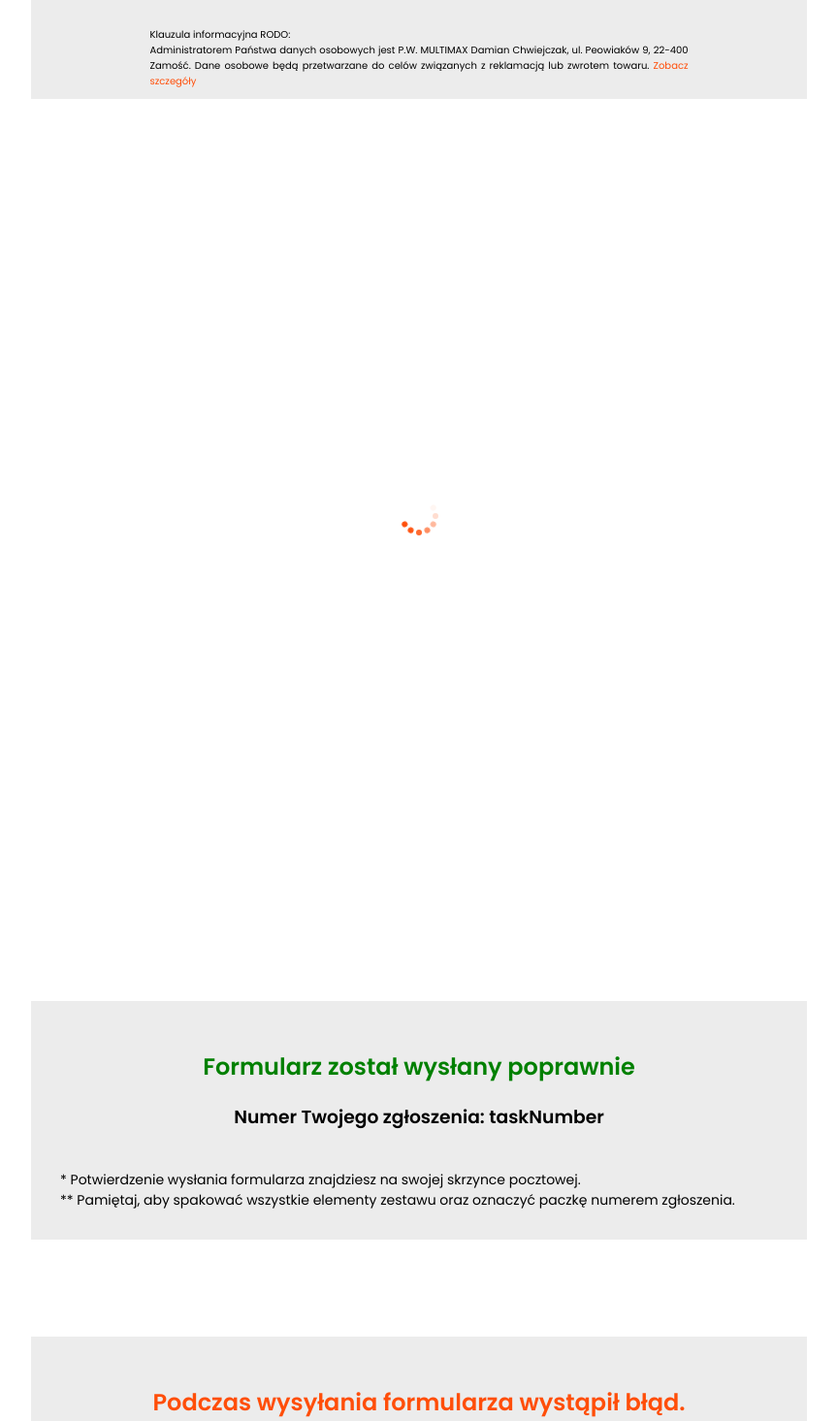
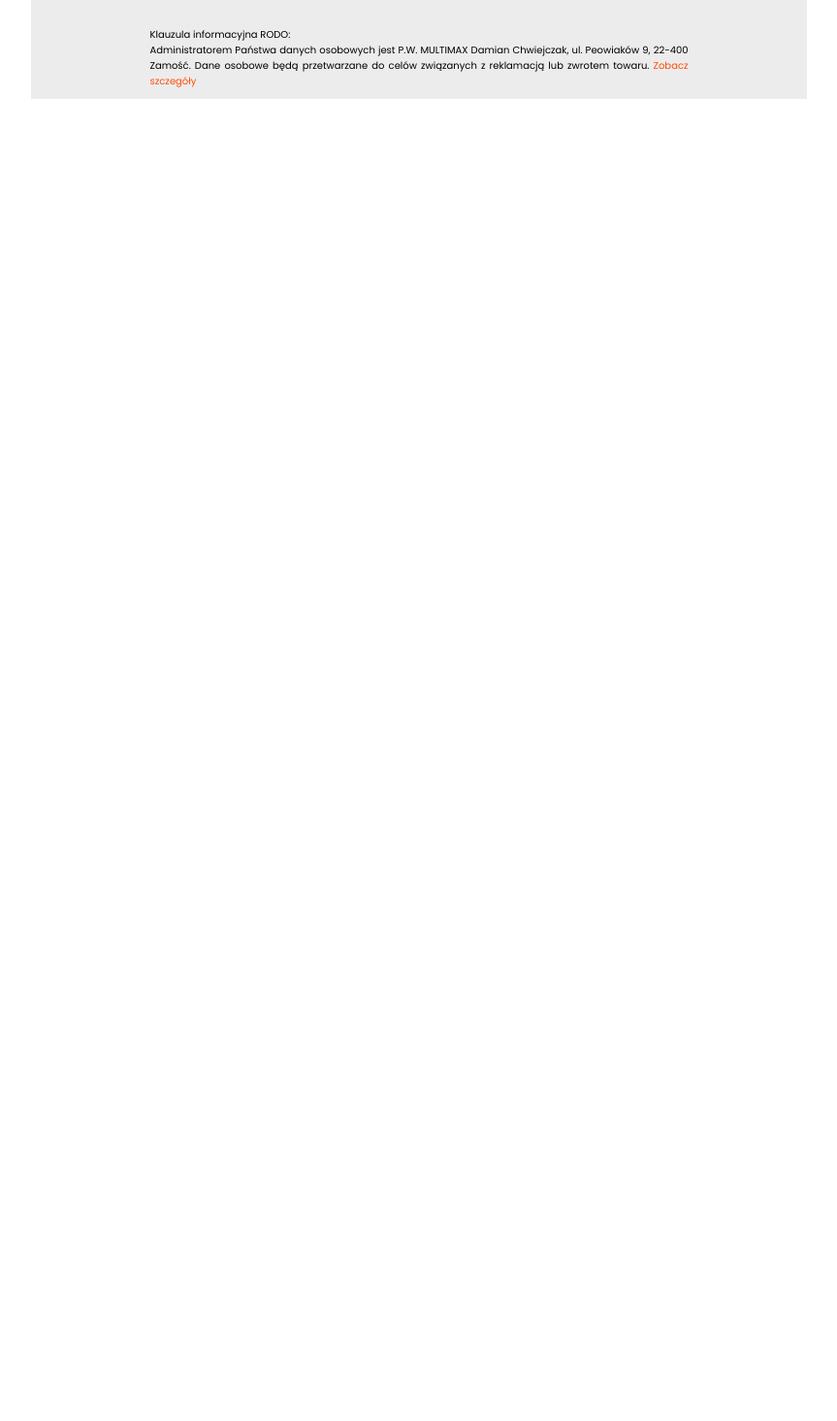
Before and after one commit to tomek2x1/react-hook-form, a React (Create React App) app: page / in a window 1280 px wide. Shown: the part 1325-2790 px from the top of the page at 97% size, without its empty margins (208-1071 px from the left). After the commit the page ends 1457 px from the top, so only its background shows below. Built offline with nearby package versions, Linux system fonts and the light colour scheme.

Commit message:
zarzadzanie statusami aplikacji

```diff
--- a/src/App.js
+++ b/src/App.js
@@ -1,4 +1,4 @@
-import { useEffect } from "react";
+import { useState, useEffect } from "react";
 import "./App.css";
 import Form from "./Components/Form";
 import Spinner from "./Components/Spinner";
@@ -6,12 +6,22 @@ import MsgSuccess from "./Components/MsgSuccess";
 import MsgError from "./Components/MsgError";
 
 const App = () => {
+  const [showForm, setShowForm] = useState(true);
+
+  const [showSpinner, setShowSpinner] = useState(false);
+
+  const [showSuccess, setShowSuccess] = useState(false);
+
+  const [showError, setShowError] = useState(false);
+
+  const [taskNumber, setTaskNumber] = useState("");
+
   return (
     <div className="App">
-      <Form />
-      <Spinner />
-      <MsgSuccess />
-      <MsgError />
+      {showForm ? <Form /> : null}
+      {showSpinner ? <Spinner /> : null}
+      {showSuccess ? <MsgSuccess taskNumber={taskNumber} /> : null}
+      {showError ? <MsgError /> : null}
     </div>
   );
 };
--- a/src/Components/MsgSuccess.js
+++ b/src/Components/MsgSuccess.js
@@ -1,4 +1,4 @@
-const MsgSuccess = () => {
+const MsgSuccess = ({ taskNumber }) => {
   return (
     <div className="message-wrapper">
       <div className="message-wrapper-container">
@@ -6,7 +6,7 @@ const MsgSuccess = () => {
           Formularz został wysłany poprawnie
         </h2>
         <h3 className="message-wrapper-id">
-          Numer Twojego zgłoszenia: <span>{"taskNumber"}</span>
+          Numer Twojego zgłoszenia: <span>{taskNumber}</span>
         </h3>
         <p className="message-wrapper-remember">
           * Potwierdzenie wysłania formularza znajdziesz na swojej skrzynce
```
